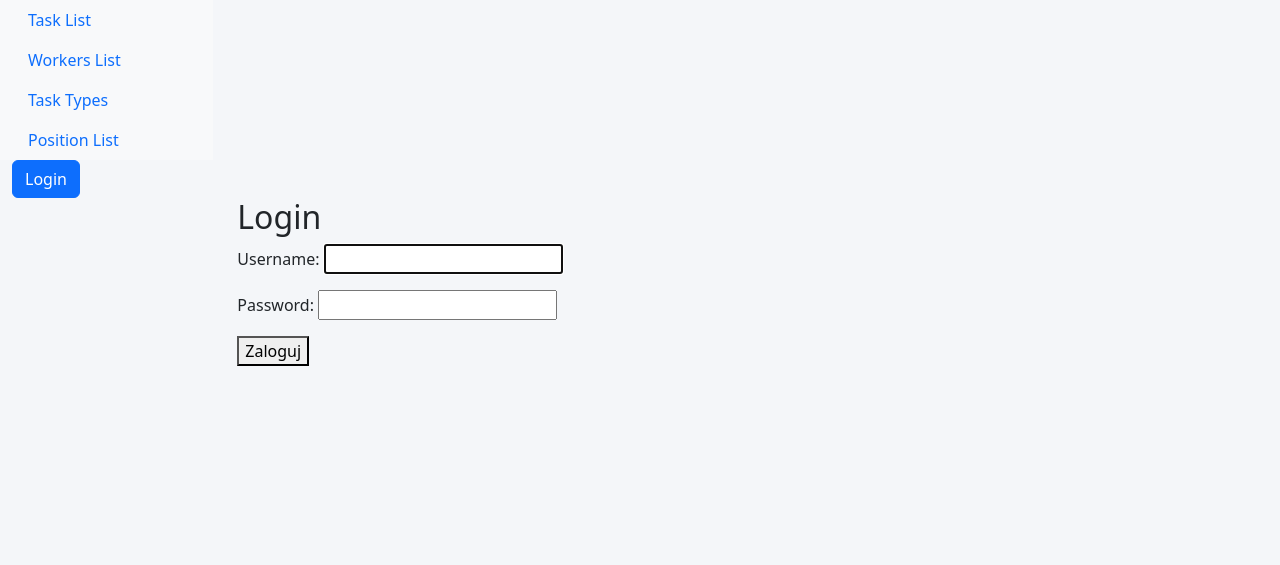
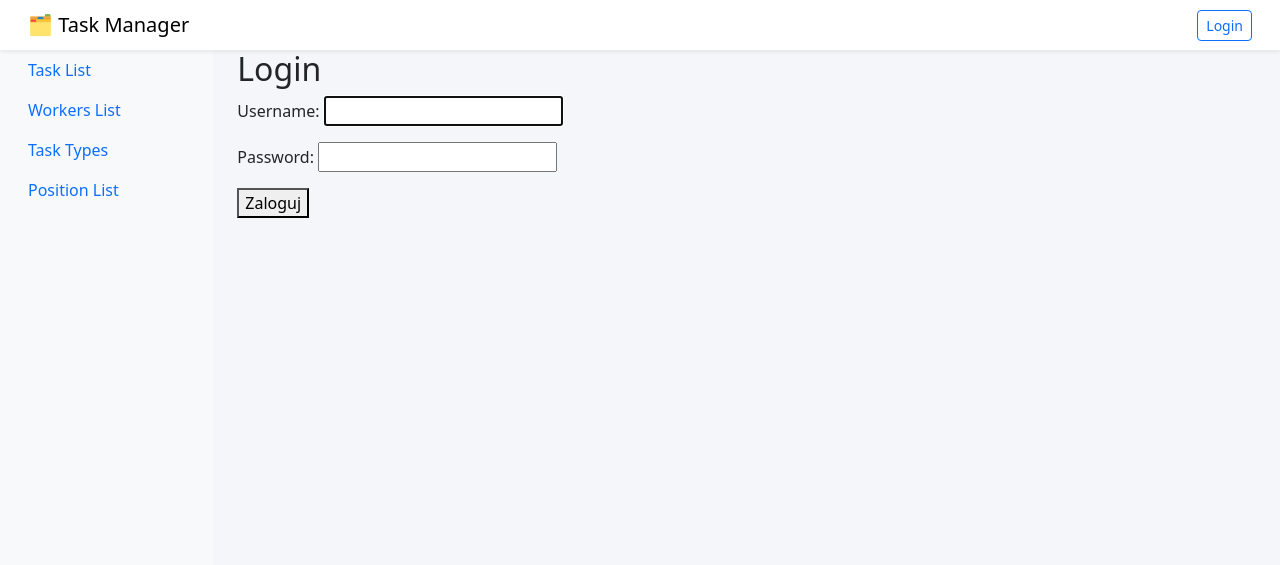
Before and after one commit to Qbaldo/IT_task_manager, a Django app: page /login/ in a window 1280 px wide. Shown: the top 565 px of the page. After the commit the page ends 218 px from the top, so only its background shows below. Run offline with Django 5.2, Linux system fonts and the light colour scheme.

Commit message:
Add navbar and modify base.html

```diff
--- a/IT_task_manager/templates/base.html
+++ b/IT_task_manager/templates/base.html
@@ -10,22 +10,12 @@
   <link rel="stylesheet" href="{% static 'css/style.css' %}">
 
 </head>
+
   <body>
+  {% include 'navbar.html' %}
   <div class="container-fluid">
     <div class="row">
       {% include 'sidebar.html' %}
-          {% if user.is_authenticated %}
-            <form action="{% url 'logout' %}" method="post">
-              {% csrf_token %}
-              <button type="submit" class="btn btn-danger">Logout</button>
-            </form>
-
-          {% else %}
-            <form action="{% url 'login' %}" method="post">
-              {% csrf_token %}
-              <button type="submit" class="btn btn-primary">Login</button>
-            </form>
-          {% endif %}
 
       <main class="col-md-9 ms-sm-auto col-lg-10 px-md-4 pt-0 mt-0">
                   {% block content %}{% endblock %}
--- /dev/null
+++ b/IT_task_manager/templates/navbar.html
@@ -0,0 +1,50 @@
+<nav class="navbar navbar-light bg-white shadow-sm px-3">
+
+  <div class="container-fluid">
+
+    <span class="navbar-brand mb-0 h1">
+      🗂 Task Manager
+    </span>
+
+
+    <div class="d-flex align-items-center gap-3">
+
+      {% if user.is_authenticated %}
+
+      <span>
+        Hi {{ user.first_name }}! 👋
+      </span>
+
+      <span>
+        🕒 {% now "d.m.Y H:i" %}
+      </span>
+
+
+      <form action="{% url 'logout' %}" method="post">
+        {% csrf_token %}
+
+        <button type="submit"
+                class="btn btn-outline-danger btn-sm">
+
+          Logout
+
+        </button>
+
+      </form>
+
+      {% else %}
+
+      <a href="{% url 'login' %}"
+         class="btn btn-outline-primary btn-sm">
+
+        Login
+
+      </a>
+
+      {% endif %}
+
+    </div>
+
+  </div>
+
+</nav>
```
Lines whose indentation alone changed are shown as unchanged.
